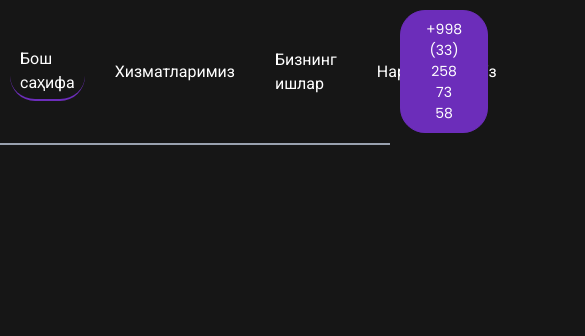
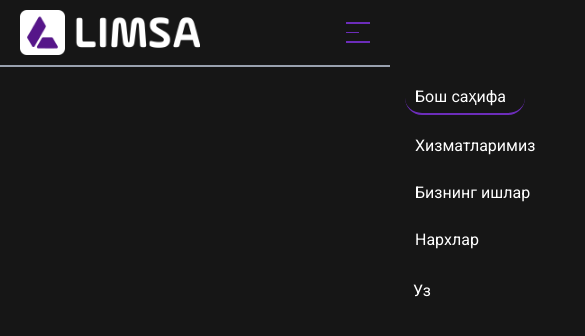
Before and after one commit to DavronNabijonv/Limsa_website, a React (Vite) app: page /home in a window 390 px wide. Shown: the top 336 px of the page, 585 px wide, since content can reach past the window. Built offline with nearby package versions, Linux system fonts and the light colour scheme.

Commit message:
navbar_responsive

```diff
--- a/src/App.css
+++ b/src/App.css
@@ -9,10 +9,10 @@
   max-width: 1400px;
   width: 100%;
   margin: 0 auto;
-  padding: 15px  0 ;
+  padding: 10px  0 ;
 }
 @media(max-width:1200px){
   .container{
-    padding: 0 10px;
+    padding: 10px 20px ;
   }
 }
--- a/src/sections/nav_contactFooter/navbar.jsx
+++ b/src/sections/nav_contactFooter/navbar.jsx
@@ -10,6 +10,8 @@ import { useTranslation } from "react-i18next";
 
 export default function Navbar() {
   const [scrollY_Screen, setScrollY_Screen] = useState(true);
+  // hide and show of togle button
+  const [togle, setTogle] = useState(false);
 
   // useCallback must be here, not inside useEffect
   const scrollYScreen = useCallback(() => {
@@ -24,41 +26,85 @@ export default function Navbar() {
     };
   }, [scrollYScreen]);
 
+  // change togle navbar for phone type
+  const changeTogler = () => {
+    setTogle(!togle);
+  };
+
   return (
     <div
       className={`navbar ${
         scrollY_Screen ? "bg-[#161616]" : "backdrop-blur-sm"
       }  border-b-2 border-gray-400`}
     >
-      <div className="container text-white flex justify-around items-center  ">
+      <div className="container text-white flex lg:justify-around justify-between items-center gap-[10px]  ">
         <div className="logo  ">
           <img
             src={logo}
             loading="lazy"
             alt="logo image"
-            className=" w-[120px] "
+            className=" lg:w-[200px] w-[180px] "
           />
         </div>
 
-        <div className="links max-w-[800px] w-[100%] flex justify-start items-center gap-[20px] ">
+        <div className=" links max-w-[800px] w-[100%] lg:flex hidden justify-start items-center gap-[20px] ">
           <LinksGroup />
         </div>
 
-        <div className="phoneNumber-btn py-[10px] px-[20px] ">
+        <div className=" lg:inline hidden phoneNumber-btn py-[10px] px-[20px] ">
           <Btn
             txt="+998 (33) 258 73 58"
-            btn_styles=" px-[25px] py-[8px] text-[14px] rounded-[25px] "
+            btn_styles=" py-[8px] text-[14px] rounded-[25px] w-[180px] "
             id_name="navbar-btn"
           />
         </div>
+
+        {/* style navbar for phone */}
+        <div className={`lg:hidden flex flex-col gap-[15px] absolute duration-[0.4s] ${togle?"transform translate-x-[0%] z-[22222] ":"transform translate-x-[100%]"} top-[66px] bg-[#161616] right-0 w-[60%] p-[15px] `}>
+          <LinksGroup close_func={()=>{setTogle(false)}} />
+        </div>
+
+        <div
+          className={"lg:hidden inline right-0 w-[2rem]  "}
+          onClick={changeTogler}
+        >
+          <div
+            className={` ${
+              togle
+                ? " transform -rotate-[45deg] -translate-x-[10px] translate-y-[5px] "
+                : "  "
+            } m-[0.5rem] w-[1.5rem] h-[0.12rem] bg-[#6c2dba] duration-[0.4s]`}
+          ></div>
+          <div
+            className={` ${
+              togle ? "opacity-[0]" : "opacity-[1]"
+            } m-[0.5rem] w-[0.8rem] h-[0.12rem] bg-[#6c2dba] duration-[0.4s]`}
+          ></div>
+          <div
+            className={` ${
+              togle
+                ? "transform rotate-[45deg] -translate-x-[10px] -translate-y-[15px]"
+                : ""
+            } m-[0.5rem] w-[1.5rem] h-[0.12rem] bg-[#6c2dba] duration-[0.4s]`}
+          ></div>
+        </div>
+
       </div>
+
+      {/* overflow */}
+      <div
+        className={`absolute ${
+          togle ? "flex" : "hidden"
+        } w-[100%] h-[100%] top-0 bottom-0 left-0 `}
+        onClick={() => setTogle(false)}
+      ></div>
+      {/* overflow */}
+
     </div>
   );
 }
 
-
-function LinksGroup() {
-
+function LinksGroup({ close_func }) {
   // active links
   const [activeLink, setActiveLink] = useState({
     home: true,
@@ -79,17 +125,20 @@ function LinksGroup() {
   };
 
   // change language
-  const {i18n} = useTranslation();
-  const handleChange = () =>{}
+  const { i18n } = useTranslation();
+  const handleChange = () => {};
 
   return (
     <>
       <Link
         to="/"
-        onClick={() => handleLinkClick("home")}
-        className={`text-[16px] py-[4px] px-[10px] ${
+        onClick={() => {
+          close_func();
+          handleLinkClick("home");
+        }}
+        className={`text-[16px] py-[4px] px-[10px]  ${
           activeLink.home
-            ? "rounded-[25px] border-b-[2px] border-[#6c2dba]"
+            ? "rounded-[25px] border-b-[2px] max-w-[120px] border-[#6c2dba]"
             : ""
         }`}
       >
@@ -98,10 +147,13 @@ function LinksGroup() {
 
       <Link
         to="/xizmat"
-        onClick={() => handleLinkClick("service")}
+        onClick={() => {
+          handleLinkClick("service");
+          close_func();
+        }}
         className={`text-[16px] py-[4px] px-[10px] ${
           activeLink.service
-            ? "rounded-[25px] border-b-[2px] border-[#6c2dba]"
+            ? "rounded-[25px] max-w-[140px] border-b-[2px] border-[#6c2dba]"
             : ""
         }`}
       >
@@ -110,10 +162,13 @@ function LinksGroup() {
 
       <Link
         to="/ishlar"
-        onClick={() => handleLinkClick("works")}
+        onClick={() => {
+          handleLinkClick("works");
+          close_func();
+        }}
         className={`text-[16px] py-[4px] px-[10px] ${
           activeLink.works
-            ? "rounded-[25px] border-b-[2px] border-[#6c2dba]"
+            ? "rounded-[25px] max-w-[140px] border-b-[2px] border-[#6c2dba]"
             : ""
         }`}
       >
@@ -122,19 +177,25 @@ function LinksGroup() {
 
       <Link
         to="/narxlar"
-        onClick={() => handleLinkClick("prices")}
+        onClick={() => {
+          handleLinkClick("prices");
+          close_func();
+        }}
         className={`text-[16px] py-[4px] px-[10px]  ${
           activeLink.prices
-            ? "rounded-[25px] border-b-[2px] border-[#6c2dba]"
+            ? "rounded-[25px] max-w-[85px] border-b-[2px] border-[#6c2dba]"
             : ""
         }`}
       >
         <TextTranslater txt="narxlar" />
       </Link>
-      <select className="appearance-none hover:bg-gray-700 shadow-white p-[8px] rounded-[10px] flex flex-col justify-center items-center " onChange={handleChange} >
-        <option value={"uz"} >Уз</option>
-        <option value={"ru"} >Py</option>
-        <option value={"en"} >Eng</option>
+      <select
+        className="appearance-none hover:bg-gray-700 shadow-white p-[8px] rounded-[10px] flex flex-col justify-center items-center "
+        onChange={handleChange}
+      >
+        <option value={"uz"}>Уз</option>
+        <option value={"ru"}>Py</option>
+        <option value={"en"}>Eng</option>
       </select>
     </>
   );
--- a/tailwind.config.js
+++ b/tailwind.config.js
@@ -1,11 +1,16 @@
 // tailwind.config.js
 export default {
-  content: [
-    "./index.html",
-    "./src/**/*.{js,ts,jsx,tsx}",
-  ],
+  content: ["./index.html", "./src/**/*.{js,ts,jsx,tsx}"],
   theme: {
-    extend: {},
+    extend: {
+      rotate: {
+        "-45": "-45deg",
+      },
+      translate: {
+        "-5": "-20px", // You can name it whatever
+        1.25: "5px",
+      },
+    },
   },
   plugins: [],
-}
+};
```
